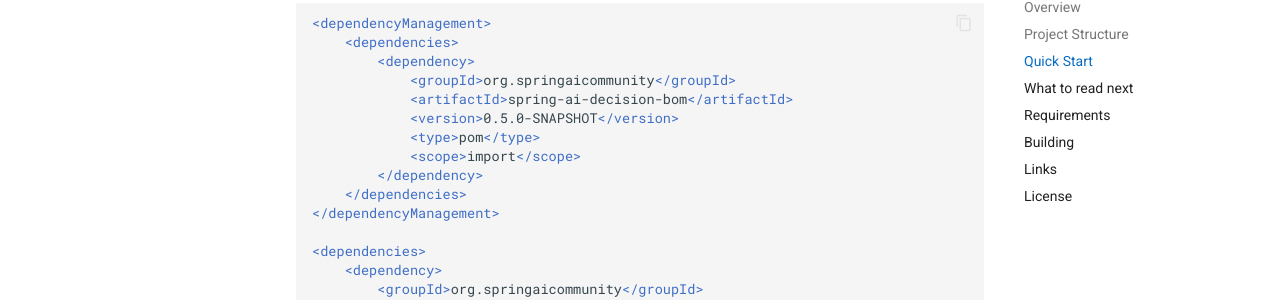
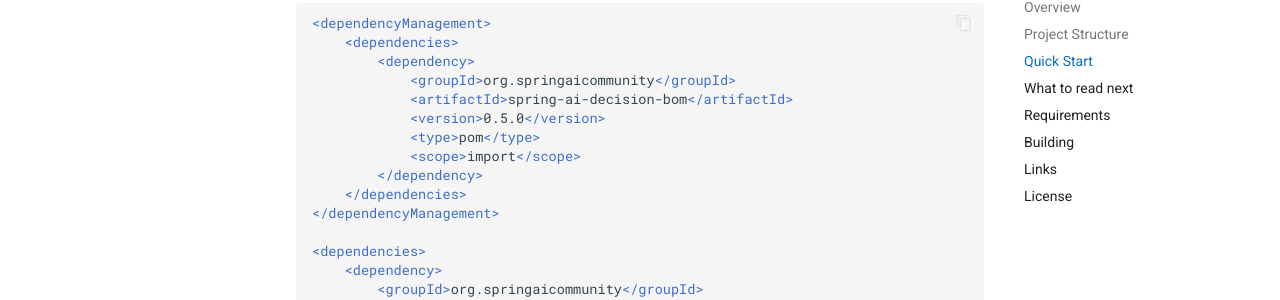
Before and after one commit to spring-ai-community/spring-ai-decision-extensions, an MkDocs documentation site: the page built from docs/index.md, in a window 1280 px wide and 900 px high, scrolled down 2307 px. Shown: the part 151-451 px from the top of the window. Built offline with MkDocs 1.6.1 and Material for MkDocs 9.7.7, drawn with Linux system fonts in a browser that asks for light colours; comment, search, counter and statistics services are not loaded; the version menu is left out.

Commit message:
Release version 0.5.0
Signed-off-by: Christian Tzolov <christian.tzolov@broadcom.com>

```diff
--- a/docs/index.md
+++ b/docs/index.md
@@ -94,7 +94,7 @@ advisors; there is no need to declare it.
         <dependency>
             <groupId>org.springaicommunity</groupId>
             <artifactId>spring-ai-decision-bom</artifactId>
-            <version>0.5.0-SNAPSHOT</version>
+            <version>0.5.0</version>
             <type>pom</type>
             <scope>import</scope>
         </dependency>
--- a/pom.xml
+++ b/pom.xml
@@ -6,7 +6,7 @@
 
 	<groupId>org.springaicommunity</groupId>
 	<artifactId>spring-ai-decision-extensions-parent</artifactId>
-	<version>0.5.0-SNAPSHOT</version>
+	<version>0.5.0</version>
 	<packaging>pom</packaging>
 
 	<name>Spring AI Decision Extensions :: Parent</name>
```
Also changed, not shown: README.md (+1 -1 lines), docs/migration.md (+1 -1 lines), 8 other files.
